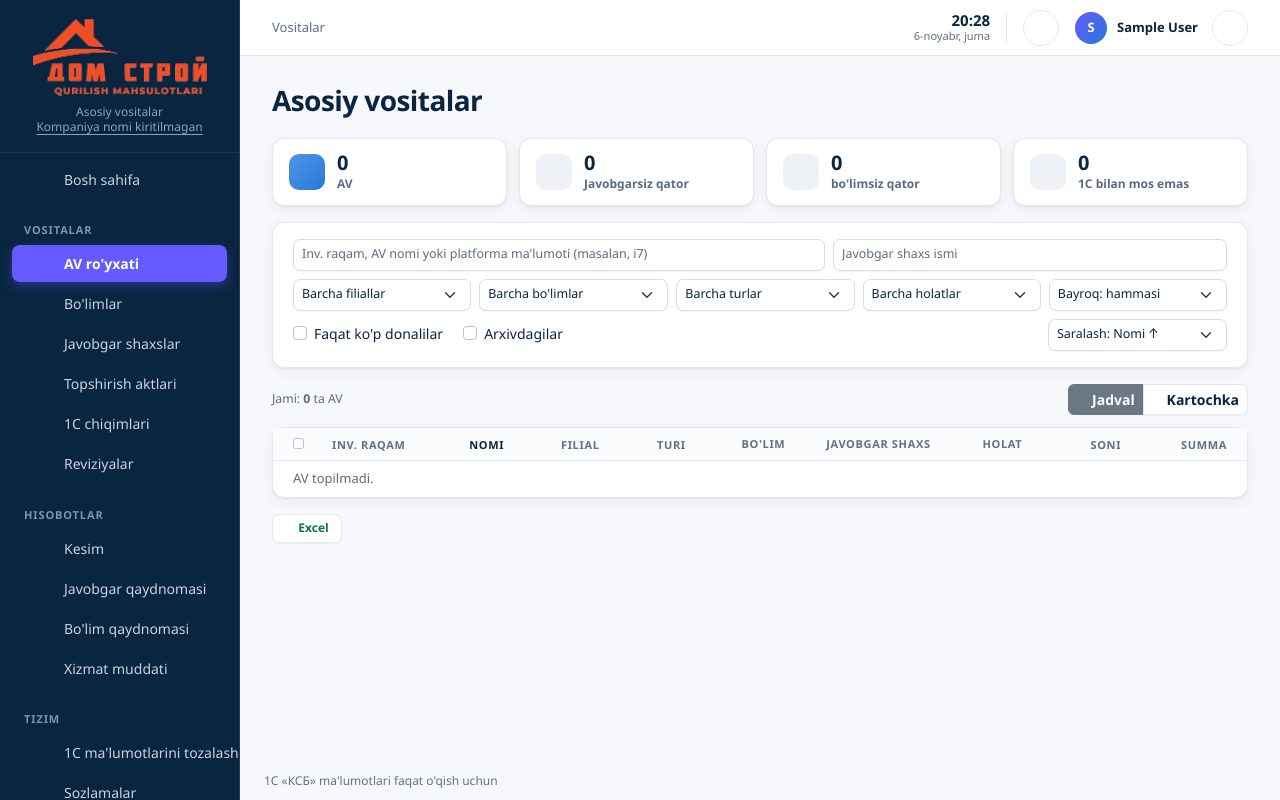
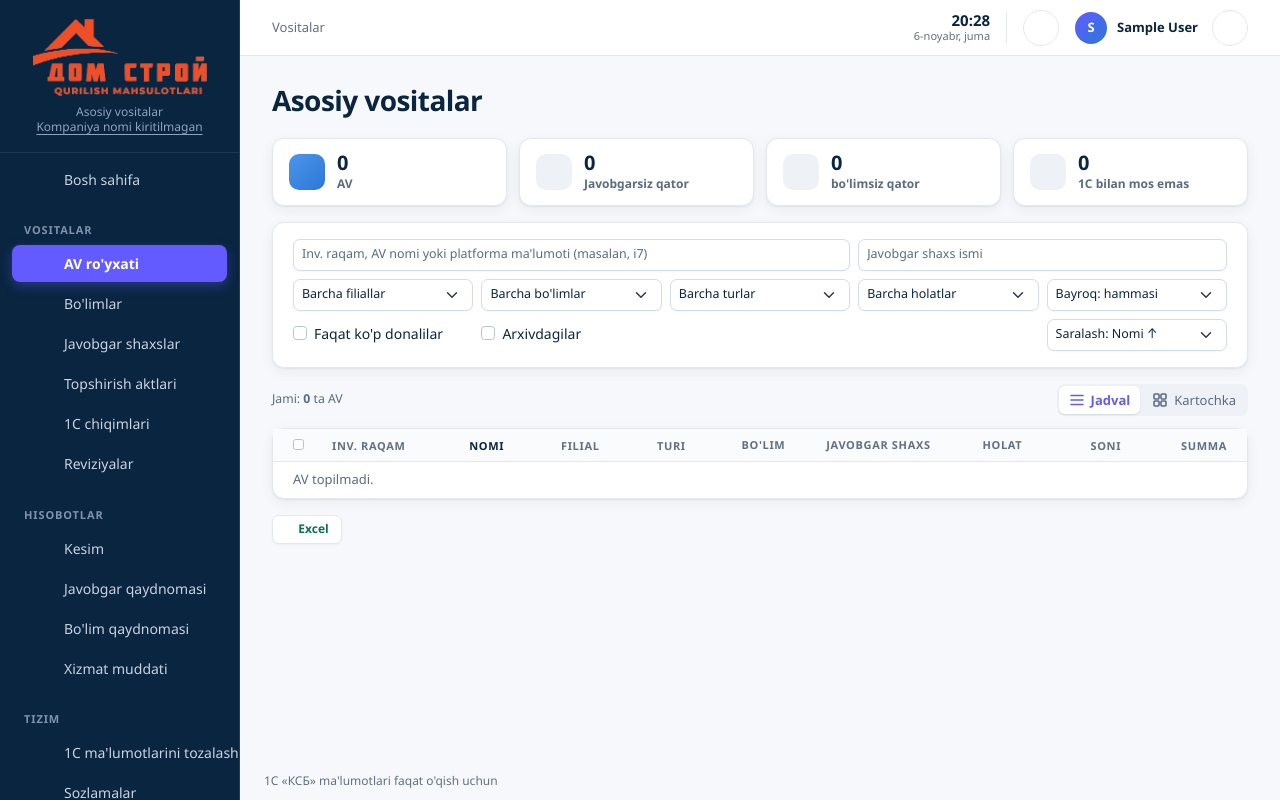
Before and after one commit to Muhammadrizo04/AVPlatform, a Django app: page /av/ in a window 1280 px wide. Run offline with Django 5.2, Linux system fonts and the light colour scheme; the visitor is signed in with stand-in values (Sample User, id 1); data comes from the database, SQL or seed files in the repository; data that the repository does not hold is empty; some web fonts are replaced.

Commit message:
feat(vositalar): AV filtri bitta to'rga tekislandi, Jadval/Kartochka almashtirgichi yangilandi
Co-Authored-By: Claude Opus 5.5 <noreply@anthropic.com>

```diff
--- a/panel/static/panel/panel.css
+++ b/panel/static/panel/panel.css
@@ -368,6 +368,13 @@ a.korsatkich:hover { transform: translateY(-1px); box-shadow: var(--av-soya-katt
 /* ---------- AV ro'yxati ---------- */
 /* AV ro'yxati: ko'rinish almashtirgich, ixcham jadval, yopishqoq amallar paneli */
 .av-royxat-bosh { display: flex; flex-wrap: wrap; align-items: center; gap: .5rem; margin-bottom: .75rem; }
+.av-korinish { display: inline-flex; gap: 2px; padding: 2px; background: var(--av-chiziq-och); border-radius: 8px; }
+.av-korinish-tugma { display: inline-flex; align-items: center; gap: .375rem; padding: .25rem .625rem; border-radius: 6px;
+  color: var(--av-ikkilamchi); font-size: .8125rem; font-weight: 500; line-height: 1.25rem; text-decoration: none; }
+.av-korinish-tugma:hover { color: var(--av-siyoh); }
+.av-korinish-tugma:focus-visible { outline: 2px solid var(--av-indigo); outline-offset: 1px; }
+.av-korinish-tugma.faol { background: var(--av-sirt); color: var(--av-indigo); font-weight: 600; box-shadow: 0 1px 2px rgba(10, 37, 64, .12); }
+.av-korinish-tugma svg { width: 1rem; height: 1rem; fill: none; stroke: currentColor; stroke-width: 1.6; stroke-linecap: round; stroke-linejoin: round; }
 .av-jadval td.tanlash, .av-jadval th.tanlash { width: 2.5rem; position: relative; z-index: 2; }
 .av-jadval .av-nomi { min-width: 16rem; }
 .av-jadval .av-nomi > a { color: var(--av-siyoh); }
@@ -609,16 +616,26 @@ a.korsatkich:hover { transform: translateY(-1px); box-shadow: var(--av-soya-katt
 /* Javobgar qaydnomasini chop etish: har javobgar shaxs yangi varaqdan */
 @media print { .chop-guruh + .chop-guruh { break-before: page; } }
 .chop-guruh + .chop-guruh { margin-top: 2.5rem; }
-/* AV ro'yxati filtri: qidiruv / tanlovlar / belgilar va saralash — uch qator, ustunlar teng */
-.av-filtr { display: grid; gap: .5rem; }
-.av-filtr > div { display: flex; flex-wrap: wrap; gap: .5rem; align-items: center; }
-.av-filtr .form-select, .av-filtr .form-control { max-width: none; }
-.av-filtr .filtr-qidiruv > .form-control { flex: 1 1 16rem; }
-.av-filtr .filtr-qidiruv > .form-control[name=q] { flex-grow: 2; }
-.av-filtr .filtr-tanlov > .form-select { flex: 1 1 10rem; width: auto; min-width: 0; }
-.av-filtr .filtr-tanlov > .form-select[name=bolim] { flex-grow: 1.6; }
-.av-filtr .filtr-pastki { column-gap: 1.25rem; }
-.av-filtr .filtr-pastki .form-select { width: auto; }
+/* AV ro'yxati filtri: bitta to'r — qidiruv, tanlovlar, belgilar va saralash bir xil ustun chiziqlarida */
+.av-filtr { display: grid; grid-template-columns: repeat(5, minmax(0, 1fr)); gap: .5rem; align-items: center; }
+.av-filtr > div { display: contents; }
+.av-filtr .form-select, .av-filtr .form-control { width: 100%; max-width: none; min-width: 0; }
+.av-filtr [name=q] { grid-column: span 3; }
+.av-filtr [name=mol_ism] { grid-column: span 2; }
+.av-filtr [name=tartib] { grid-column: -2 / -1; }
+@media (max-width: 1199.98px) {
+  .av-filtr { grid-template-columns: repeat(3, minmax(0, 1fr)); }
+  .av-filtr [name=q] { grid-column: span 2; }
+  .av-filtr [name=mol_ism] { grid-column: span 1; }
+  .av-filtr [name=bayroq] { grid-column: span 2; }
+}
+@media (max-width: 767.98px) {
+  .av-filtr { grid-template-columns: repeat(2, minmax(0, 1fr)); }
+  .av-filtr [name=q], .av-filtr [name=mol_ism], .av-filtr [name=bayroq], .av-filtr [name=tartib] { grid-column: 1 / -1; }
+}
+@media (max-width: 575.98px) {
+  .av-filtr { grid-template-columns: minmax(0, 1fr); }
+}
 /* Kutayotgan ishlar (qo'ng'iroqcha, panel/vazifalar.py) */
 .av-qongiroq { position: relative; display: grid; place-items: center; width: 2.25rem; height: 2.25rem; border-radius: 50%;
   border: 1px solid var(--av-chiziq); background: var(--av-sirt); color: var(--av-ikkilamchi); cursor: pointer; }
--- a/panel/templates/panel/base.html
+++ b/panel/templates/panel/base.html
@@ -8,7 +8,7 @@
   {% include "panel/_ikonka.html" %}
   <link rel="stylesheet" href="{% static 'panel/vendor/coreui/coreui.min.css' %}">
   <link rel="stylesheet" href="{% static 'panel/vendor/coreui-icons/css/free.min.css' %}">
-  <link rel="stylesheet" href="{% static 'panel/panel.css' %}?v=27">
+  <link rel="stylesheet" href="{% static 'panel/panel.css' %}?v=28">
   <script src="{% static 'panel/vendor/coreui/coreui.bundle.min.js' %}" defer></script>
   <script src="{% static 'panel/htmx.min.js' %}" defer></script>
   <script src="{% static 'panel/csrf.js' %}?v=2" defer></script>
--- a/vositalar/templates/vositalar/_jadval.html
+++ b/vositalar/templates/vositalar/_jadval.html
@@ -4,9 +4,9 @@
   {% if faol_filtrlar %}
   <a class="btn btn-sm btn-outline-secondary" href="?{% if korinish == 'kartochka' %}korinish=kartochka{% endif %}"><i class="cil-x me-1"></i>Filtrlarni tozalash <span class="badge text-bg-secondary ms-1">{{ faol_filtrlar }}</span></a>
   {% endif %}
-  <div class="btn-group btn-group-sm ms-auto" role="group" aria-label="Ko'rinish">
-    <a class="btn {% if korinish == 'jadval' %}btn-secondary{% else %}btn-outline-secondary{% endif %}" href="?{% if korinishsiz_query %}{{ korinishsiz_query }}&amp;{% endif %}korinish=jadval" aria-pressed="{% if korinish == 'jadval' %}true{% else %}false{% endif %}"><i class="cil-list me-1"></i>Jadval</a>
-    <a class="btn {% if korinish == 'kartochka' %}btn-secondary{% else %}btn-outline-secondary{% endif %}" href="?{% if korinishsiz_query %}{{ korinishsiz_query }}&amp;{% endif %}korinish=kartochka" aria-pressed="{% if korinish == 'kartochka' %}true{% else %}false{% endif %}"><i class="cil-view-module me-1"></i>Kartochka</a>
+  <div class="av-korinish ms-auto" role="group" aria-label="Ko'rinish">
+    <a class="av-korinish-tugma{% if korinish == 'jadval' %} faol{% endif %}" href="?{% if korinishsiz_query %}{{ korinishsiz_query }}&amp;{% endif %}korinish=jadval" aria-pressed="{% if korinish == 'jadval' %}true{% else %}false{% endif %}"><svg viewBox="0 0 16 16" aria-hidden="true"><path d="M2 3.5h12M2 8h12M2 12.5h12"/></svg>Jadval</a>
+    <a class="av-korinish-tugma{% if korinish == 'kartochka' %} faol{% endif %}" href="?{% if korinishsiz_query %}{{ korinishsiz_query }}&amp;{% endif %}korinish=kartochka" aria-pressed="{% if korinish == 'kartochka' %}true{% else %}false{% endif %}"><svg viewBox="0 0 16 16" aria-hidden="true"><rect x="2" y="2" width="5" height="5" rx="1"/><rect x="9" y="2" width="5" height="5" rx="1"/><rect x="2" y="9" width="5" height="5" rx="1"/><rect x="9" y="9" width="5" height="5" rx="1"/></svg>Kartochka</a>
   </div>
 </div>
 
--- a/vositalar/templates/vositalar/royxat.html
+++ b/vositalar/templates/vositalar/royxat.html
@@ -8,7 +8,7 @@
 
 <form method="get" action="{% url 'vositalar:royxat' %}" hx-get="{% url 'vositalar:royxat' %}" hx-target="#jadval" hx-push-url="true"
       hx-trigger="change, keyup changed delay:300ms from:input[name=q], keyup changed delay:400ms from:input[name=mol_ism]" class="filtrlar av-filtr">
-  {# 1-qator: qidiruv (AV va javobgar shaxs); 2-qator: tanlovlar; 3-qator: belgilar va saralash #}
+  {# Bitta to'r (panel.css .av-filtr): qidiruv, tanlovlar, belgilar va saralash bir xil ustun chiziqlarida turadi #}
   <div class="filtr-qidiruv">
     <input type="search" class="form-control form-control-sm" name="q" value="{{ params.q }}" placeholder="Inv. raqam, AV nomi yoki platforma ma'lumoti (masalan, i7)" aria-label="Inv. raqam, AV nomi yoki platforma ma'lumotlari bo'yicha qidirish">
     {% if params.mol %}<input type="hidden" name="mol" value="{{ params.mol }}">{% endif %}
@@ -35,7 +35,7 @@
   <div class="filtr-pastki">
     <div class="form-check mb-0" title="Faqat soni 1 dan ko'p AV'lar (bir kartochkada bir nechta dona)"><input class="form-check-input" type="checkbox" id="f_guruh" name="guruh" value="1" {% if params.guruh == "1" %}checked{% endif %}><label class="form-check-label" for="f_guruh">Faqat ko'p donalilar</label></div>
     <div class="form-check mb-0" title="1C'da qoldig'i qolmagan (hisobdan chiqqan) AV'lar"><input class="form-check-input" type="checkbox" id="f_arxiv" name="arxiv" value="1" {% if params.arxiv == "1" %}checked{% endif %}><label class="form-check-label" for="f_arxiv">Arxivdagilar</label></div>
-    <select class="form-select form-select-sm ms-auto" name="tartib" aria-label="Saralash">
+    <select class="form-select form-select-sm" name="tartib" aria-label="Saralash">
       {% for kalit, nomi in tartiblar %}
       <option value="{{ kalit }}" {% if saralash.kalit == kalit and not saralash.teskari %}selected{% endif %}>Saralash: {{ nomi }} ↑</option>
       <option value="-{{ kalit }}" {% if saralash.kalit == kalit and saralash.teskari %}selected{% endif %}>Saralash: {{ nomi }} ↓</option>
```
Also changed, not shown: vositalar/tests/test_royxat.py (+9 -0 lines).
